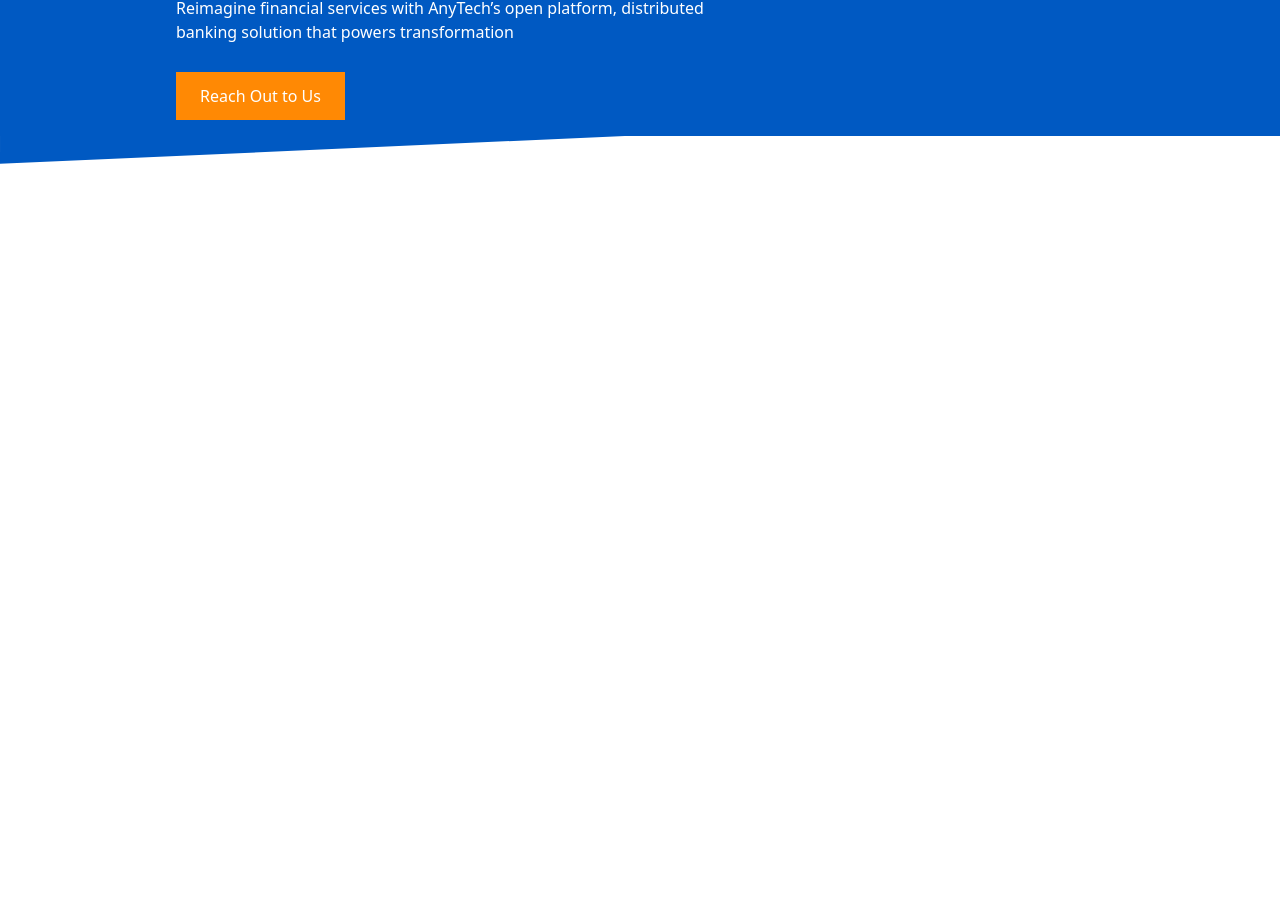
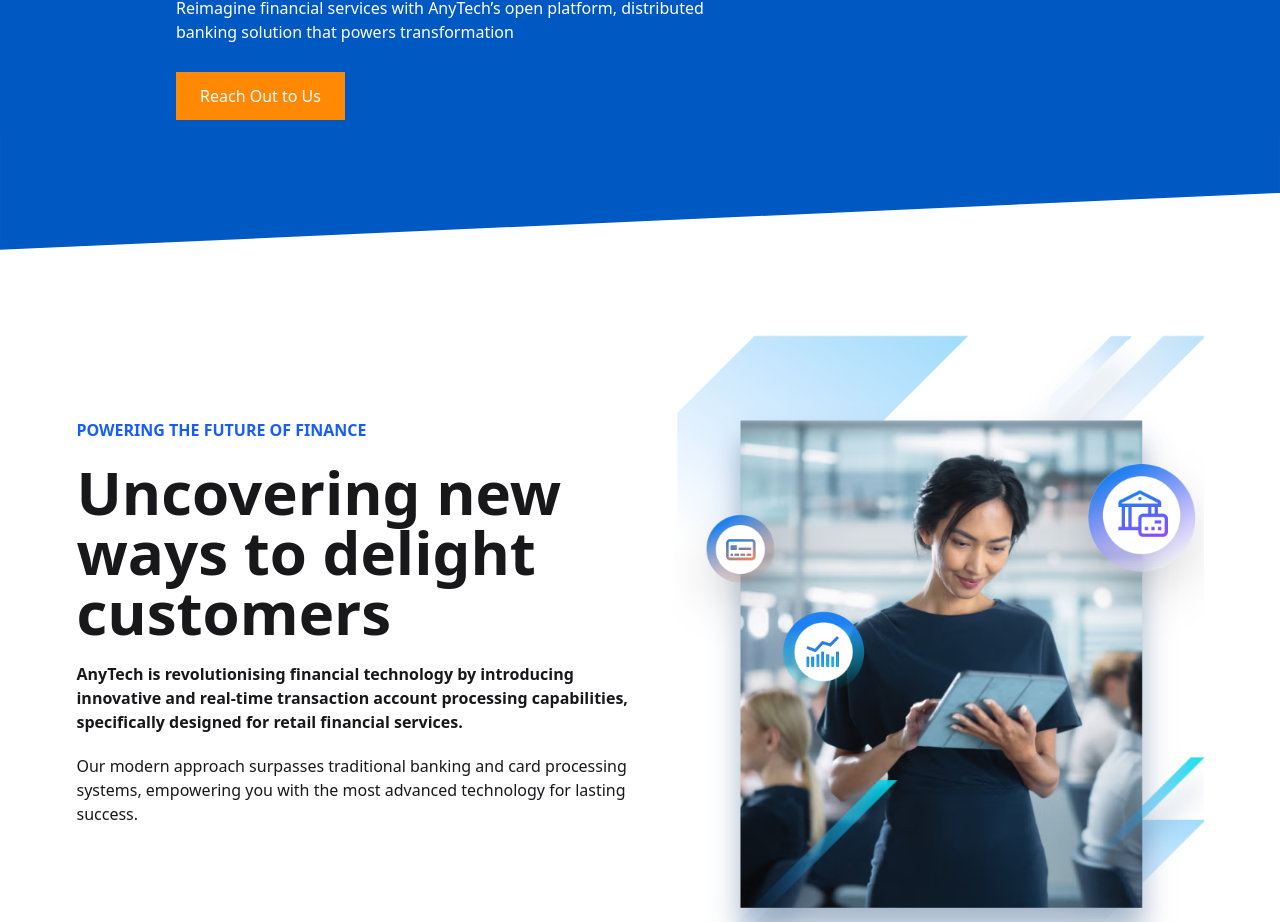
Before and after one commit to Akahad1/AnyTech, a React (Vite) app: page / in a window 1280 px wide. Shown: the part 270-1192 px from the top of the page. Before the commit the page ends 800 px from the top, so only its background shows below. Built offline with nearby package versions, Linux system fonts and the light colour scheme.

Commit message:
add section

```diff
--- a/src/Component/Navbar/Navbar.jsx
+++ b/src/Component/Navbar/Navbar.jsx
@@ -8,7 +8,7 @@
   return (
     <div className="relative">
       <div className="bg-[rgb(0,89,194)]  bg-no-repeat bg-[url('../../../public/Image/WaveLinesDesktop1.svg')] bg-cover h-96">
-        <nav className="bg-[rgb(0,89,194)] p-4 text-white fixed w-full z-50">
+        <nav className="bg-[rgb(0,89,194)] p-4 text-white  w-full z-50">
           <div className="container max-w-6xl mx-auto flex justify-between items-center">
             <h1 className="text-xl justify-start lg:3xl font-bold">ANYTECH</h1>
             <div className="hidden md:flex gap-6 justify-center">
@@ -80,7 +80,7 @@
 
         {/* SVG at the bottom of the background section */}
         <svg
-          className="absolute hidden lg:flex md:flex mt-80 "
+          className="absolute hidden lg:flex md:flex  "
           xmlns="http://www.w3.org/2000/svg"
           viewBox="0 0 1440 320"
         >
--- /dev/null
+++ b/src/Component/Section1/Section1.jsx
@@ -0,0 +1,33 @@
+import image from "../../../public/Image/Image.png";
+const Section1 = () => {
+  return (
+    <div className="">
+      <div className="lg:flex md:flex lg:justify-center lg:mt-52 md:gap-11 gap-32 md:mt-20 ml-4 mr-4">
+        <div>
+          <p className="text-blue-600 font-semibold lg:mt-24  mt-10 ">
+            POWERING THE FUTURE OF FINANCE
+          </p>
+          <h1 className="mt-5 lg:text-6xl text-3xl  font-semibold">
+            Uncovering new <br /> ways to delight <br /> customers
+          </h1>
+          <p className="mt-5 font-semibold">
+            AnyTech is revolutionising financial technology by introducing{" "}
+            <br />
+            innovative and real-time transaction account processing
+            capabilities, <br /> specifically designed for retail financial
+            services.
+          </p>
+          <p className="mt-5">
+            Our modern approach surpasses traditional banking and card
+            processing <br />
+            systems, empowering you with the most advanced technology for
+            lasting <br /> success.
+          </p>
+        </div>
+        <img src={image} className="lg:h-[600px] md:h-96 mt-5 lg:mt-0"></img>
+      </div>
+    </div>
+  );
+};
+
+export default Section1;
--- a/src/Pages/Home/Home.jsx
+++ b/src/Pages/Home/Home.jsx
@@ -1,11 +1,15 @@
 // import { useLocation } from "react-router";
 import Navbar from "../../Component/Navbar/Navbar";
+import Section1 from "../../Component/Section1/Section1";
 
 const Home = () => {
   // const location = useLocation();
   return (
     <div>
       <Navbar></Navbar>
+      <div className="">
+        <Section1></Section1>
+      </div>
     </div>
   );
 };
```
